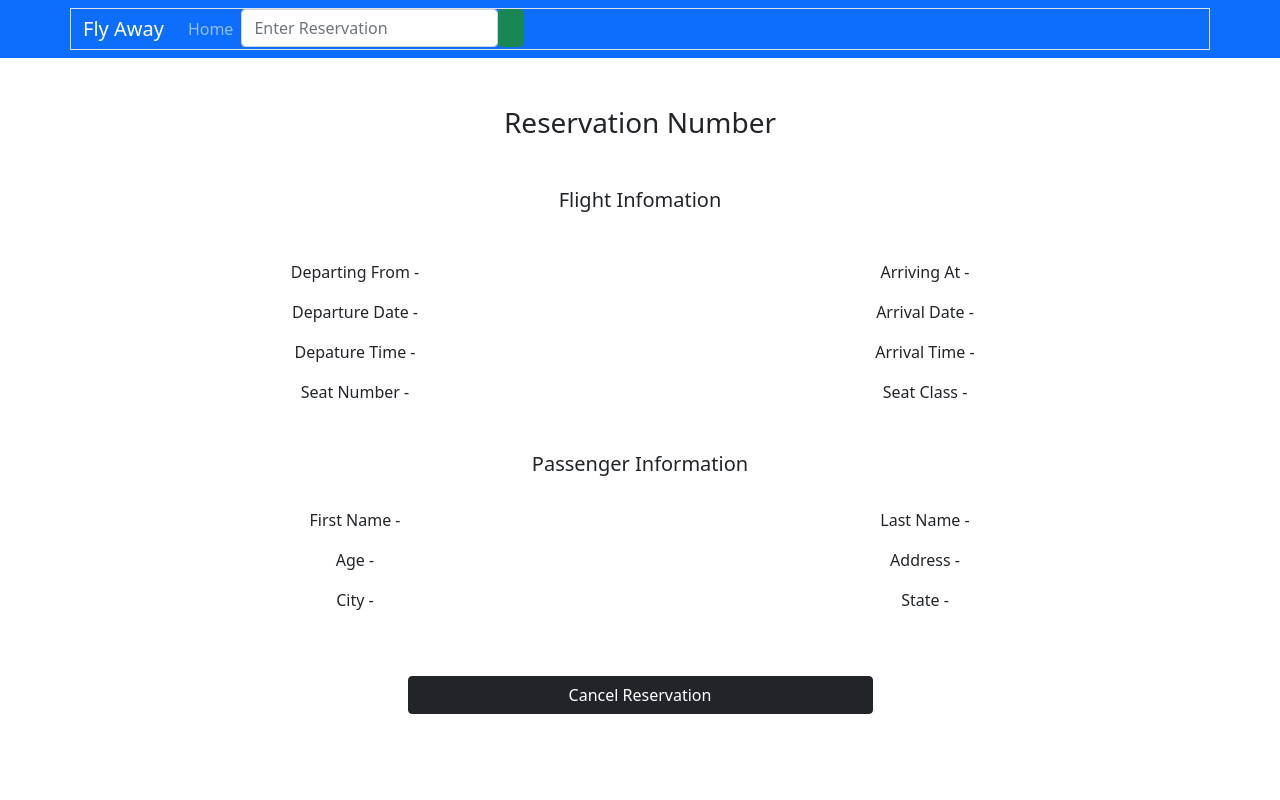
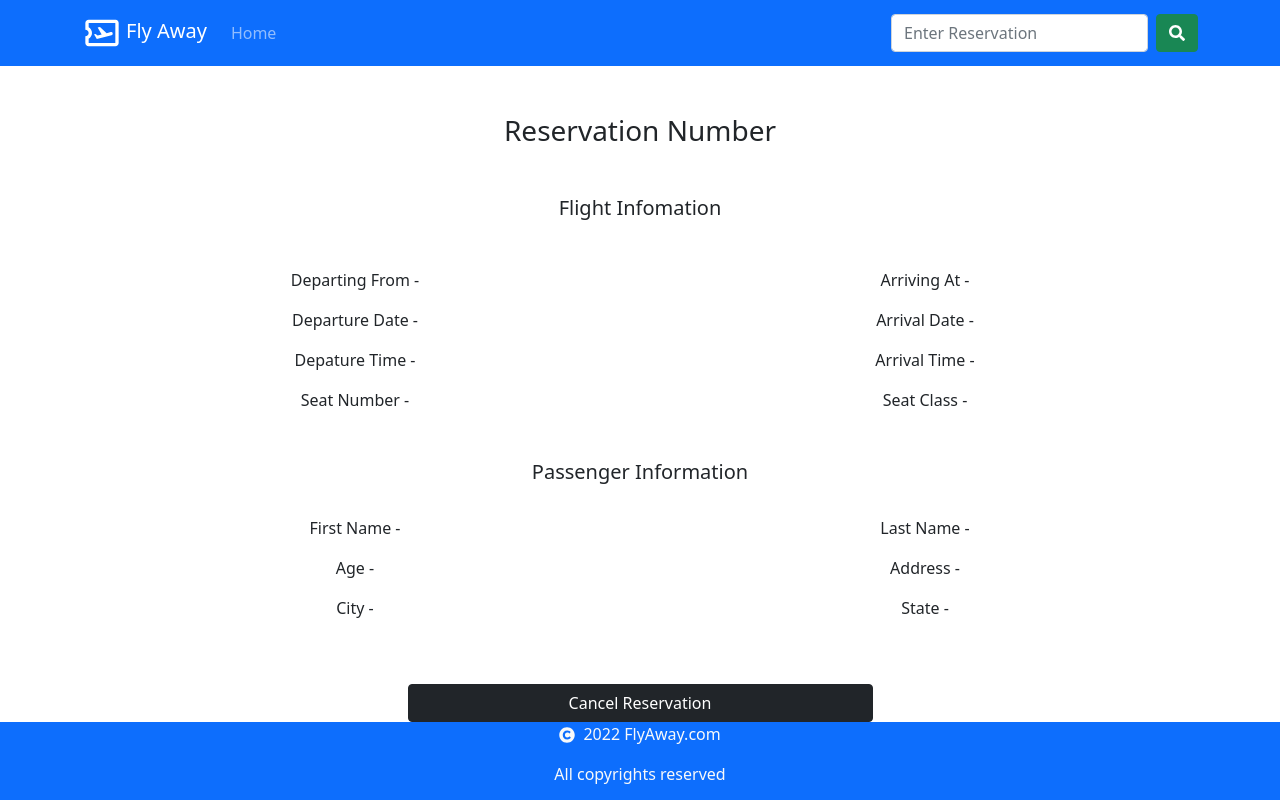
Before and after one commit to Digital-Dreamers/fly_away_client, a React (Create React App) app in the folder src/: page /reservation/1 in a window 1280 px wide. Shown: the top 800 px of the page. Built offline with nearby package versions, Linux system fonts and the light colour scheme; no server answers; the HTML template or start-up script is replaced by a standard one.

Commit message:
Navbar and Footer Final Style

```diff
--- a/package.json
+++ b/package.json
@@ -10,6 +10,7 @@
     "react": "^18.0.0",
     "react-bootstrap": "^2.3.0",
     "react-dom": "^18.0.0",
+    "react-icons": "^4.3.1",
     "react-router-dom": "^6.3.0",
     "react-scripts": "5.0.1",
     "web-vitals": "^2.1.4"
--- a/src/App.css
+++ b/src/App.css
@@ -43,3 +43,6 @@
 .mr-auto{
   margin-right: auto;
 }
+.fill-page{
+  height: calc(100vh - 216px);
+}
--- a/src/App.js
+++ b/src/App.js
@@ -22,6 +22,7 @@ function App() {
     <div className="App">
       <Router>
         <Header />
+        <div className='fill-page'>
           <GlobalContext.Provider value={{ flights, setFlights, selectedFlight, setSelectedFlight }}>
             <Routes>
               <Route path='/' element={<Home />} />
@@ -30,6 +31,7 @@ function App() {
               <Route path='/reservation/:id' element={<Reservation />} />
             </Routes>
           </GlobalContext.Provider>
+        </div>
         <Footer />
       </Router>
     </div >
--- a/src/components/Footer.js
+++ b/src/components/Footer.js
@@ -1,15 +1,18 @@
-import React from 'react'
+import { FaCopyright } from 'react-icons/fa';
+import { Container, Row, Col } from 'react-bootstrap';
+
+
 function Footer() {
-    let footerStyle ={
-        position:"relative",
-        top: "80vh",
-        width:"100%"
-    }
+
   return (
-    <div className='bg-dark text-light py-3' style={footerStyle}>
-        <p className='text-center'> Copyright $copy; FlyAway.com
-        All copy rights reserved</p>
-    </div>
+    <Container className='bg-primary text-light mt-4' fluid>
+      <Row className='d-flex justify-content-center align-items-center'>
+        <Col xs={12} className='text-center'>
+          <p className=''><FaCopyright className='me-1' style={{marginBottom: '2px'}}/> 2022 FlyAway.com </p>
+          <p>All copyrights reserved</p>
+        </Col>
+      </Row>
+    </Container>
   )
 }
 
--- a/src/components/Header.js
+++ b/src/components/Header.js
@@ -1,19 +1,29 @@
 
 import React, { useState } from "react";
-import { Navbar, Nav, Container, Button, Form } from 'react-bootstrap'
+import { Navbar, Nav, Container, Button, Form, Row, Col } from 'react-bootstrap'
 import { Link, useNavigate } from 'react-router-dom'
+
+// icons
+import { MdOutlineAirplaneTicket } from 'react-icons/md'
+import { FaSearch } from 'react-icons/fa'
+
 function Header() {
     let navigate = useNavigate()
     const [reservationNumber, setReservationNumber] = useState('')
 
     return (
 
-                <Navbar bg="primary" variant="dark">
-                    <Container className="border">
-                        <Navbar.Brand as={Link} to="/">Fly Away</Navbar.Brand>
+        <Navbar bg="primary" variant="dark" expand='sm'>
+            <Container>
+                <Navbar.Brand as={Link} to="/"><MdOutlineAirplaneTicket style={{fontSize: '2em'}} className="me-1"/>Fly Away</Navbar.Brand>
+                <Navbar.Toggle aria-controls="navbarScroll" />
+                <Navbar.Collapse id="navbar">
                     <Nav className="me-auto">
                         <Nav.Link as={Link} to="/">Home</Nav.Link>
+                    </Nav>
                     <div className="search-container">
+                        <Row className='d-flex justify-content-center'>
+                            <Col xs={8} sm={12}>
                                 <Form className="d-flex" onSubmit={(e) => {
                                     e.preventDefault()
                                     // navigate to the page of reservation
@@ -21,12 +31,14 @@ function Header() {
                                     setReservationNumber('')
                                 }}>
                                     <Form.Control type="search" value={reservationNumber} placeholder="Enter Reservation"
-                                        className="justify-content-end"
-                                        onChange={(e) =>  setReservationNumber(e.target.value)} />
-                                    <Button variant="success" type='submit'><i className="fa fa-search" aria-hidden="true"></i></Button>
+                                        className="me-2"
+                                        onChange={(e) => setReservationNumber(e.target.value)} />
+                                    <Button variant="success" type='submit' className="d-flex justify-content-center align-items-center"><FaSearch /></Button>
                                 </Form>
+                            </Col>
+                        </Row>
                     </div>
-                        </Nav>
+                </Navbar.Collapse>
             </Container>
         </Navbar>
     )
```
Also changed, not shown: 1 other file (tests, documents, lock files or other folders). Lines whose indentation alone changed are shown as unchanged.
